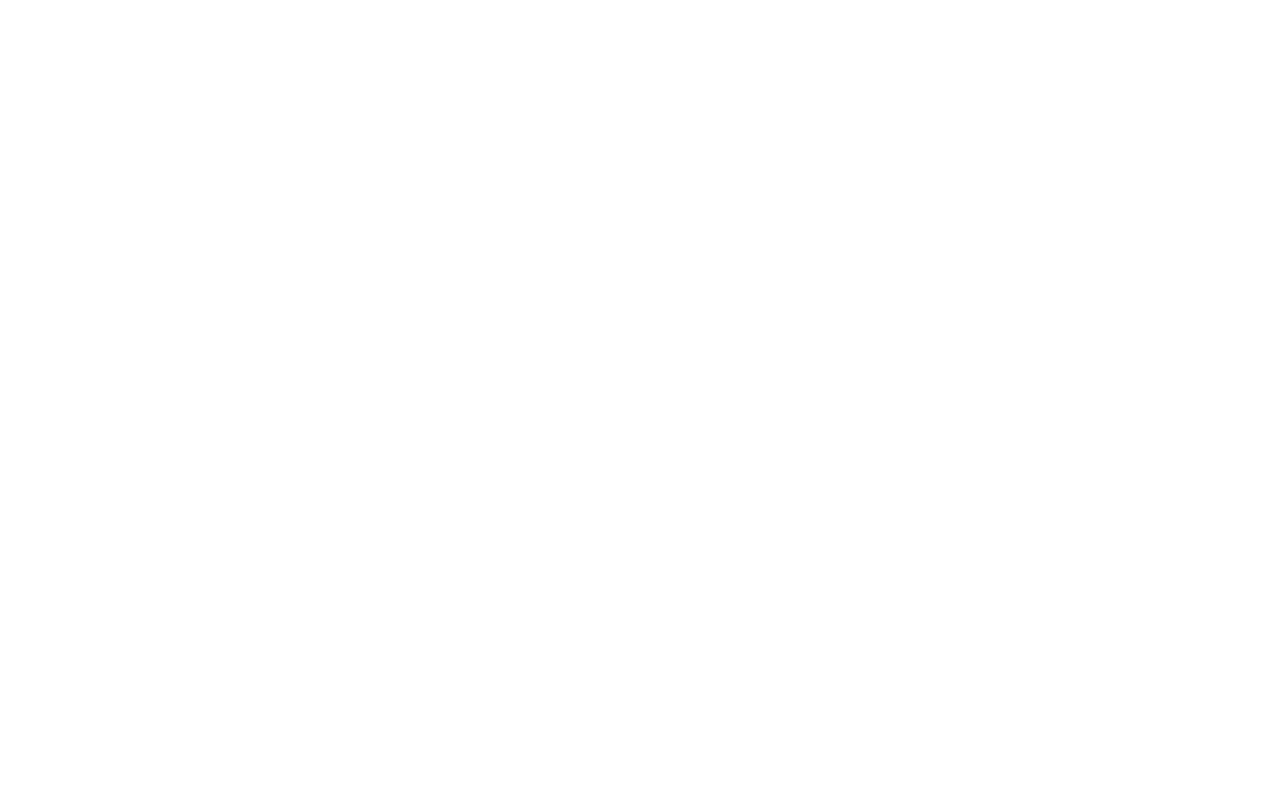
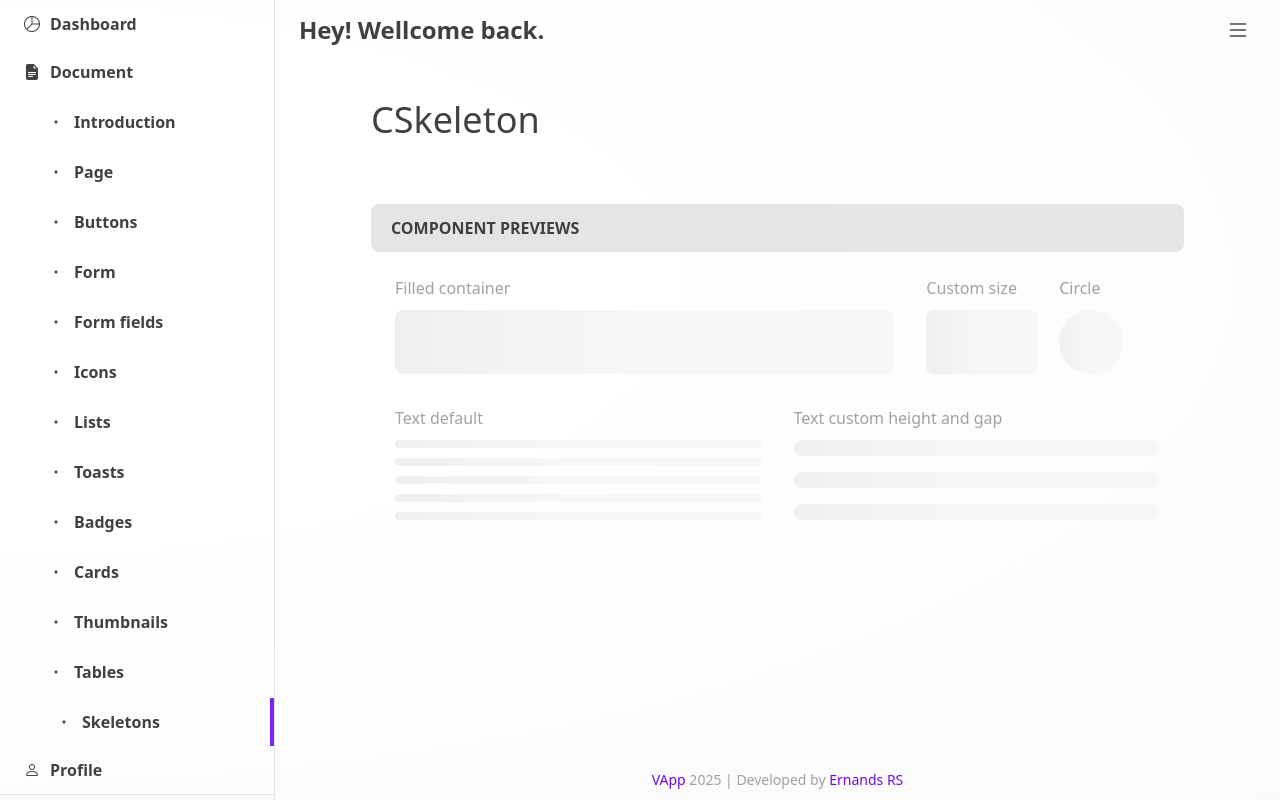
Before and after one commit to ernandesrs/pproj_vapp, a Vue app: page /dashboard/docs/skeletons in a window 1280 px wide. Before the commit this address had no page. Built offline with nearby package versions, Linux system fonts and the light colour scheme.

Commit message:
creating skeleton componnent/using skeleton componnet on card component

```diff
--- a/src/components/ui/CCard.vue
+++ b/src/components/ui/CCard.vue
@@ -10,15 +10,7 @@
             <div class="flex-1 flex items-center relative">
 
                 <!-- skeleton -->
-                <Transition enter-from-class="opacity-0" enter-active-class="duration-100 ease-in-out"
-                    leave-to-class="opacity-0" leave-active-class="duration-200 ease-out">
-                    <div v-if="isLoading"
-                        class="w-full h-full absolute z-50 top-0 left-0 bg-neutral-50 dark:bg-neutral-800 rounded-lg">
-                        <div
-                            class="w-full h-full bg-gradient-to-r from-neutral-200 dark:from-neutral-900 via-neutral-100 dark:via-neutral-800 to-neutral-100 dark:to-neutral-800 animate-pulse rounded-lg">
-                        </div>
-                    </div>
-                </Transition>
+                <CSkeleton :show="isLoading" />
 
                 <Component v-if="props.title" :is="props.titleTag" v-html="props.title"
                     class="text-base font-semibold" />
@@ -42,15 +34,7 @@
                 <div class="relative">
 
                     <!-- skeleton -->
-                    <Transition enter-from-class="opacity-0" enter-active-class="duration-100 ease-in-out"
-                        leave-to-class="opacity-0" leave-active-class="duration-200 ease-out">
-                        <div v-if="isLoading"
-                            class="w-full h-full absolute z-50 top-0 left-0 bg-neutral-50 dark:bg-neutral-800 rounded-lg">
-                            <div
-                                class="w-full h-full bg-gradient-to-r from-neutral-200 dark:from-neutral-900 via-neutral-100 dark:via-neutral-800 to-neutral-100 dark:to-neutral-800 animate-pulse rounded-lg">
-                            </div>
-                        </div>
-                    </Transition>
+                    <CSkeleton :show="isLoading" />
 
                     <slot />
                 </div>
@@ -74,6 +58,7 @@
 import { computed, ref, useSlots, watch } from 'vue';
 import CIcon from './CIcon.vue';
 import { useApp } from '@/composables/useApp';
+import CSkeleton from './CSkeleton.vue';
 
 const emit = defineEmits(['minimize']);
 
--- /dev/null
+++ b/src/components/ui/CSkeleton.vue
@@ -0,0 +1,23 @@
+<template>
+    <Transition enter-from-class="opacity-0" enter-active-class="duration-100 ease-in-out" leave-to-class="opacity-0"
+        leave-active-class="duration-200 ease-out">
+        <div v-if="props.show" class="absolute z-50 top-0 left-0 bg-neutral-50 dark:bg-neutral-800"
+            :class="(props.customTailwindSizeClass ?? 'w-full h-full') + ' ' + (props.circle ? 'rounded-full' : 'rounded-lg')"
+            style="z-index: 999;">
+            <div class=" bg-gradient-to-r from-neutral-200 dark:from-neutral-900 via-neutral-100 dark:via-neutral-800
+            to-neutral-100 dark:to-neutral-800 animate-pulse"
+                :class="(props.customTailwindSizeClass ?? 'w-full h-full') + ' ' + (props.circle ? 'rounded-full' : 'rounded-lg')">
+            </div>
+        </div>
+    </Transition>
+</template>
+
+<script setup lang="ts">
+
+import type { SkeletonProps } from '@/types/components/ui/skeleton_type';
+
+const props = withDefaults(defineProps<SkeletonProps>(), {});
+
+</script>
+
+<style scoped></style>
--- /dev/null
+++ b/src/components/ui/CSkeletonText.vue
@@ -0,0 +1,23 @@
+<template>
+    <TransitionGroup enter-from-class="opacity-0" enter-active-class="duration-100 ease-in-out"
+        leave-to-class="opacity-0" leave-active-class="duration-200 ease-out" tag="div"
+        class="flex flex-wrap absolute top-0 left-0 w-full" :class="(props.lineGap ?? 'gap-2.5')" style="z-index: 999;">
+        <div v-show="props.show" v-for="line, index in Array(props.lines ?? 1).fill(null)"
+            :key="'skeleton_text_line_' + index" class="w-full relative" :class="props.lineHeight ?? 'h-2'">
+
+            <CSkeleton show custom-tailwind-size-class="w-full h-full" />
+
+        </div>
+    </TransitionGroup>
+</template>
+
+<script setup lang="ts">
+
+import type { SkeletonTextProps } from '@/types/components/ui/skeleton_type';
+import CSkeleton from './CSkeleton.vue';
+
+const props = withDefaults(defineProps<SkeletonTextProps>(), {});
+
+</script>
+
+<style scoped></style>
--- a/src/layouts/DashLayout.vue
+++ b/src/layouts/DashLayout.vue
@@ -119,6 +119,13 @@
                                     name: 'dash.docs.tables'
                                 },
                                 activeIn: ['dash.docs.tables']
+                            },
+                            {
+                                label: 'Skeletons',
+                                to: {
+                                    name: 'dash.docs.skeletons'
+                                },
+                                activeIn: ['dash.docs.skeletons']
                             }
                         ]
                     }]" />
--- a/src/router/index.ts
+++ b/src/router/index.ts
@@ -104,6 +104,11 @@
               path: 'tables',
               name: 'dash.docs.tables',
               component: () => import('@/views/dash/doc/TablesView.vue'),
+            },
+            {
+              path: 'skeletons',
+              name: 'dash.docs.skeletons',
+              component: () => import('@/views/dash/doc/SkeletonView.vue'),
             }
           ]
         },
--- /dev/null
+++ b/src/types/components/ui/skeleton_type.ts
@@ -0,0 +1,12 @@
+export interface SkeletonProps {
+    show?: boolean,
+    circle?: boolean,
+    customTailwindSizeClass?: string
+};
+
+export interface SkeletonTextProps {
+    show?: boolean,
+    lines?: number,
+    lineHeight?: string,
+    lineGap?: string
+};
--- a/src/views/dash/HomeView.vue
+++ b/src/views/dash/HomeView.vue
@@ -2,10 +2,15 @@
     <CPage title="Dashboard overview" without-header :loading="loading">
         <CPageSection with-grid>
 
-            <CCard class="col-span-12 sm:col-span-6" global-loading>
-                Lorem ipsum dolor sit amet consectetur adipisicing elit. Ipsa dolor accusantium exercitationem suscipit
-                possimus tempora quia, laudantium non voluptate culpa consequatur vero blanditiis. Aut aspernatur ex
-                magnam, quasi velit cupiditate?
+            <CCard class="col-span-12 sm:col-span-6">
+                <CSkeletonText :show="loading" :lines="3" line-height="h-2" line-gap="gap-4" />
+
+                <div v-show="!loading">
+                    Lorem ipsum dolor sit amet consectetur adipisicing elit. Ipsa dolor accusantium exercitationem
+                    suscipit
+                    possimus tempora quia, laudantium non voluptate culpa consequatur vero blanditiis. Aut aspernatur ex
+                    magnam, quasi velit cupiditate?
+                </div>
             </CCard>
 
             <CCard class="col-span-12 sm:col-span-6" global-loading>
@@ -36,6 +41,7 @@
 import CPageSection from '@/components/ui/layout/CPageSection.vue';
 import CCard from '@/components/ui/CCard.vue';
 import { onMounted, ref } from 'vue';
+import CSkeletonText from '@/components/ui/CSkeletonText.vue';
 
 const loading = ref<boolean>(true);
 
--- /dev/null
+++ b/src/views/dash/doc/SkeletonView.vue
@@ -0,0 +1,82 @@
+<template>
+    <CPage title="Skeletons" without-header>
+        <CDocSection :data="[
+            {
+                tag: 'h1',
+                title: 'CSkeleton'
+            }
+        ]">
+            <template #previews>
+                <div class="flex-1 grid grid-cols-12 gap-8">
+
+                    <div class="col-span-12 md:col-span-4 xl:col-span-8">
+                        <div class="font-medium mb-2.5 text-neutral-400 dark:text-neutral-500">
+                            Filled container
+                        </div>
+
+                        <div class="w-full h-16 relative">
+                            <CSkeleton show />
+                        </div>
+
+                    </div>
+
+                    <div class="col-span-6 md:col-span-4 xl:col-span-2">
+                        <div class="font-medium mb-2.5 text-neutral-400 dark:text-neutral-500">
+                            Custom size
+                        </div>
+
+                        <div class="relative">
+                            <CSkeleton show custom-tailwind-size-class="w-28 h-16" />
+                        </div>
+
+                    </div>
+
+                    <div class="col-span-6 md:col-span-4 xl:col-span-2">
+                        <div class="font-medium mb-2.5 text-neutral-400 dark:text-neutral-500">
+                            Circle
+                        </div>
+
+                        <div class="relative">
+                            <CSkeleton show custom-tailwind-size-class="size-16" circle />
+                        </div>
+
+                    </div>
+
+                    <div class="col-span-6 md:col-span-4 xl:col-span-6">
+                        <div class="font-medium mb-2.5 text-neutral-400 dark:text-neutral-500">
+                            Text default
+                        </div>
+
+                        <div class="relative">
+                            <CSkeletonText show :lines="5" />
+                        </div>
+
+                    </div>
+
+                    <div class="col-span-6 md:col-span-4 xl:col-span-6">
+                        <div class="font-medium mb-2.5 text-neutral-400 dark:text-neutral-500">
+                            Text custom height and gap
+                        </div>
+
+                        <div class="relative">
+                            <CSkeletonText show :lines="3" line-height="h-4" line-gap="gap-4" />
+                        </div>
+
+                    </div>
+
+                </div>
+            </template>
+        </CDocSection>
+    </CPage>
+</template>
+
+<script setup lang="ts">
+
+import CDocSection from '@/components/dashboard/CDocSection.vue';
+import CSkeleton from '@/components/ui/CSkeleton.vue';
+import CSkeletonText from '@/components/ui/CSkeletonText.vue';
+import CPage from '@/components/ui/layout/CPage.vue';
+
+</script>
+
+<style scoped></style>
```
